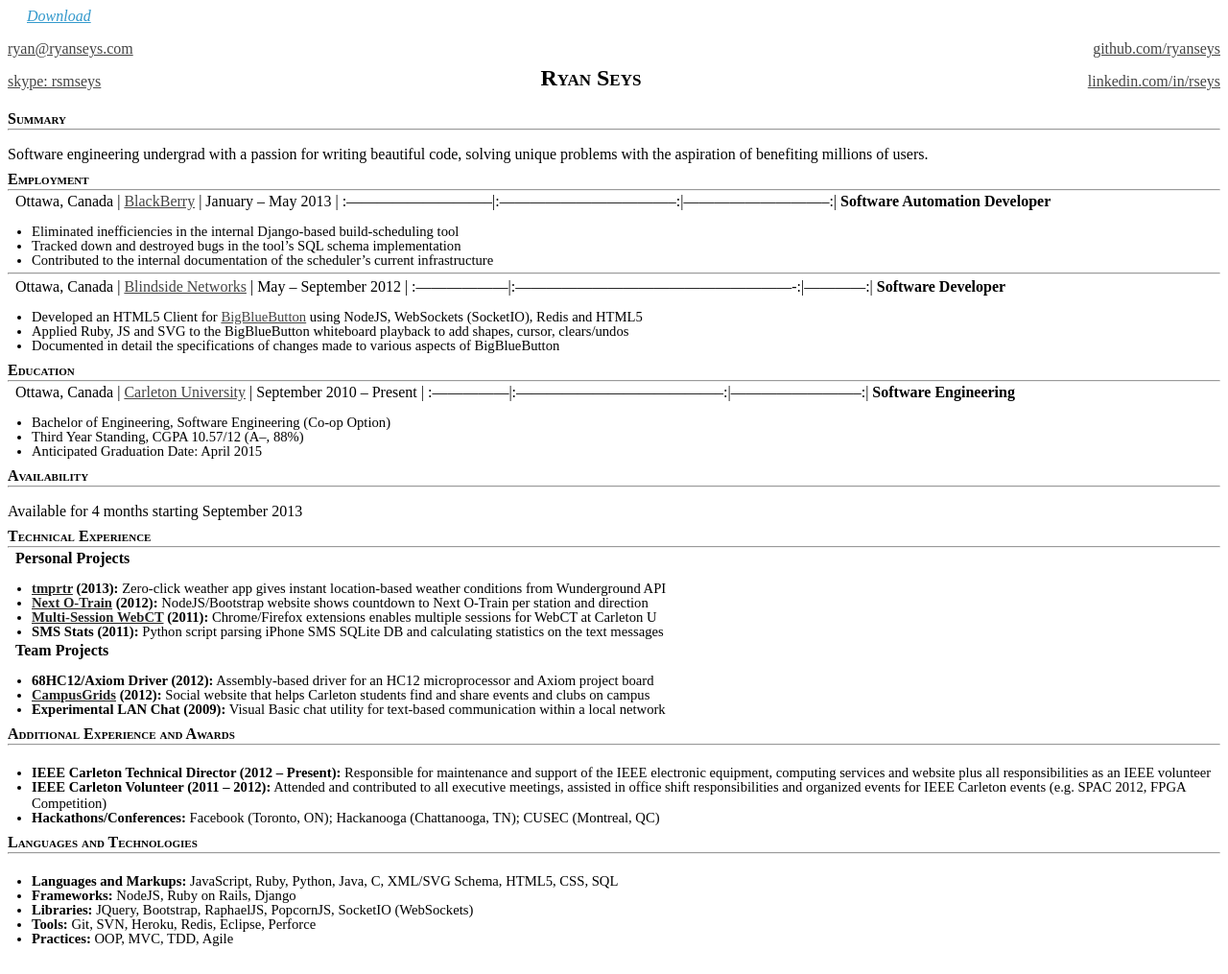
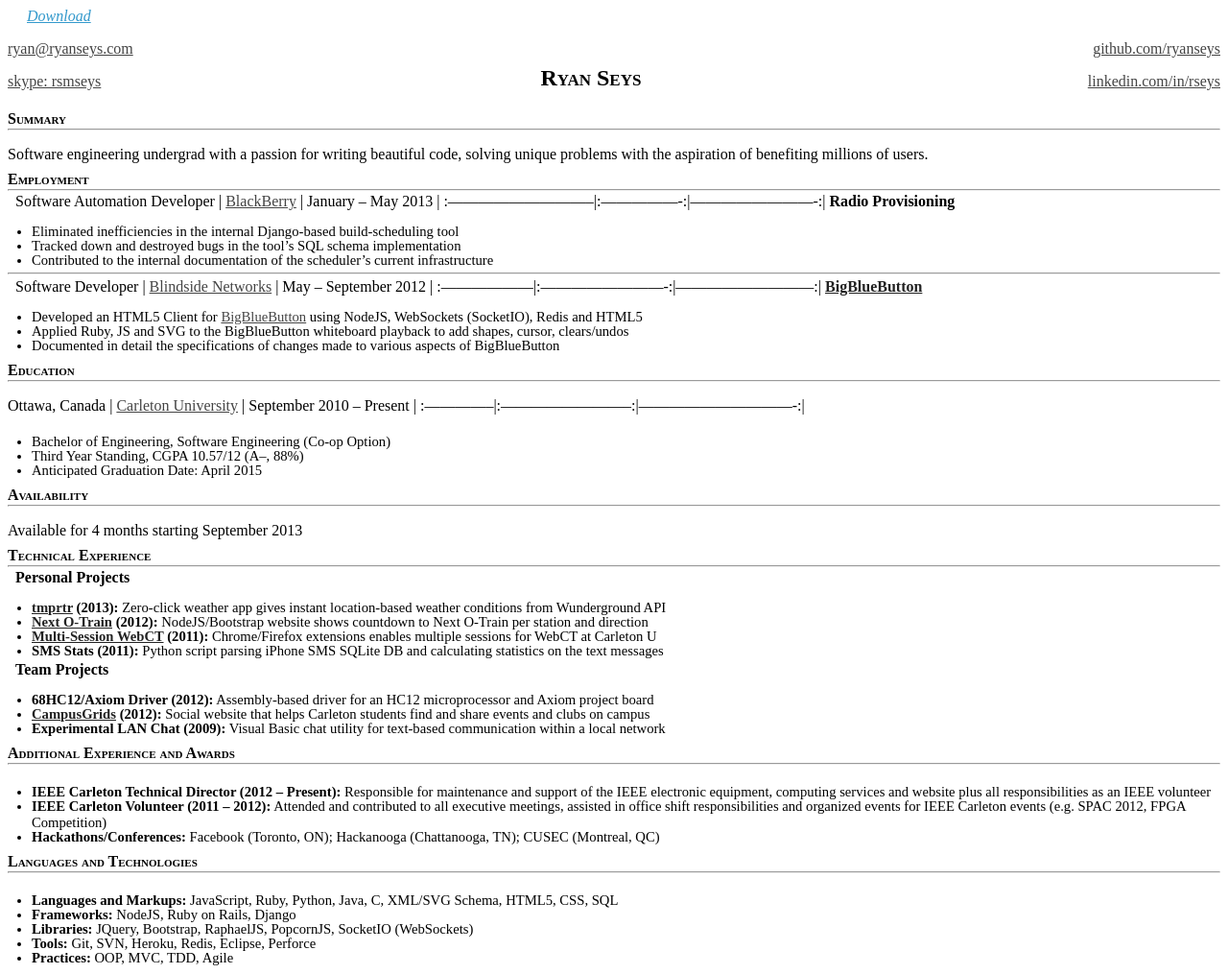
Before and after one commit to tl-dr/ryanseys.com, a Jekyll site: the page built from _posts/2013-01-12-resume.md, in a window 1280 px wide. Shown: the whole page at 96% size. Built offline with Jekyll 4.4.1, drawn with Linux system fonts in a browser that asks for light colours; Markdown is read by kramdown in place of the engine named in the settings.

Commit message:
Revert + cleanup

```diff
--- a/_posts/2013-01-12-resume.md
+++ b/_posts/2013-01-12-resume.md
@@ -25,9 +25,9 @@ Software engineering undergrad with a passion for writing beautiful code, solvin
 #### Employment
 - - -
 
-Ottawa, Canada | [BlackBerry][bb] | January &ndash; May 2013 |
-:-----------------------------|:-----------------------------------:|-----------------------------:|
-**Software Automation Developer**
+Software Automation Developer | [BlackBerry][bb] | January &ndash; May 2013 |
+:-----------------------------|:----------------:|-------------------------:|
+**Radio Provisioning**
 {: .jobrole}
 - Eliminated inefficiencies in the internal Django-based build-scheduling tool
 - Tracked down and destroyed bugs in the tool's SQL schema implementation
@@ -35,9 +35,9 @@ Ottawa, Canada | [BlackBerry][bb] | January &ndash; May 2013 |
 
 <hr style="margin-top:4px;margin-bottom:4px;" />
 
-Ottawa, Canada | [Blindside Networks][bsn] | May &ndash; September 2012 |
-:------------------|:-------------------------------------------------------:|------------:|
-**Software Developer**
+Software Developer | [Blindside Networks][bsn] | May &ndash; September 2012 |
+:------------------|:-------------------------:|---------------------------:|
+**[BigBlueButton][bbb]**
 {: .jobrole}
 - Developed an HTML5 Client for [BigBlueButton][bbb] using NodeJS, WebSockets (SocketIO), Redis and HTML5
 - Applied Ruby, JS and SVG to the BigBlueButton whiteboard playback to add shapes, cursor, clears/undos
@@ -47,9 +47,7 @@ Ottawa, Canada | [Blindside Networks][bsn] | May &ndash; September 2012 |
 - - -
 
 Ottawa, Canada | [Carleton University][uni] | September 2010 &ndash; Present |
-:---------------|:-----------------------------------------:|--------------------------:|
-**Software Engineering**
-{: .jobrole}
+:--------------|:--------------------------:|-------------------------------:|
 - Bachelor of Engineering, Software Engineering (Co-op Option)
 - Third Year Standing, CGPA 10.57/12 (A&ndash;, 88%)
 - Anticipated Graduation Date: April 2015
```
Also changed, not shown: other parts of _posts/2013-01-12-resume.md (+2 -0 lines).
